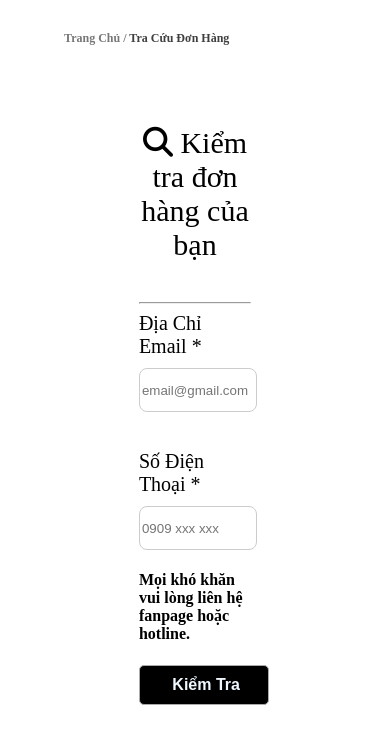
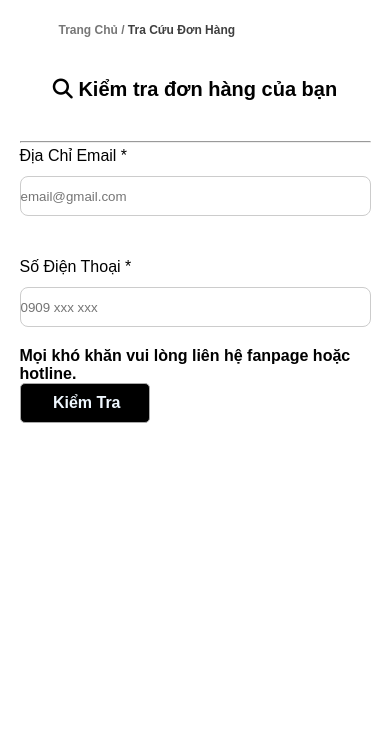
Before and after one commit to HSondev74/website-ban-giay, a PHP site: page /BanGiay/pages/InforCommodity.html in a window 390 px wide. Shown: the top 744 px of the page. Run offline with PHP 8.4, Linux system fonts and the light colour scheme.

Commit message:
thieu moi trang cua hang

```diff
--- a/css/InforCommodity.css
+++ b/css/InforCommodity.css
@@ -36,3 +36,23 @@
     color: aliceblue;
     cursor: pointer;
 }
+@media screen and (max-width: 900px) {
+    .inf-commodity {
+        padding-top: 40px;
+        width: 80%;
+    }
+}
+@media screen and (max-width: 440px) {
+    .inf-commodity {
+        padding-top: 20px;
+        width: 90%;
+    }
+    label {
+        font-size: 16px;
+    }
+    .text-hed {
+        width: 100%;
+        font-size: 20px;
+        font-weight: bold;
+    }
+}
--- a/pages/Contact.html
+++ b/pages/Contact.html
@@ -5,6 +5,7 @@
         <meta name="viewport" content="width=device-width, initial-scale=1.0" />
         <title>Document</title>
         <link rel="stylesheet" href="../css/Contact.css" />
+        <link rel="stylesheet" href="/website-ban-giay/css/global.css" />
     </head>
     <body>
         <div
--- a/pages/InforCommodity.html
+++ b/pages/InforCommodity.html
@@ -12,6 +12,7 @@
             crossorigin="anonymous"
             referrerpolicy="no-referrer"
         />
+        <link rel="stylesheet" href="/website-ban-giay/css/global.css" />
     </head>
     <body>
         <div
--- a/pages/Login.html
+++ b/pages/Login.html
@@ -4,6 +4,7 @@
         <meta charset="utf-8" />
         <meta name="viewport" content="width=device-width, initial-scale=1" />
         <title>Login</title>
+        <link rel="stylesheet" href="/website-ban-giay/css/global.css" />
         <link rel="stylesheet" href="../css/LogUp.css" />
         <link
             href="https://cdn.jsdelivr.net/npm/bootstrap@5.3.2/dist/css/bootstrap.min.css"
```
Also changed, not shown: pages/Content.html (+31 -12 lines), pages/Store.html (added, +18 -0 lines), css/Store.css (added).
